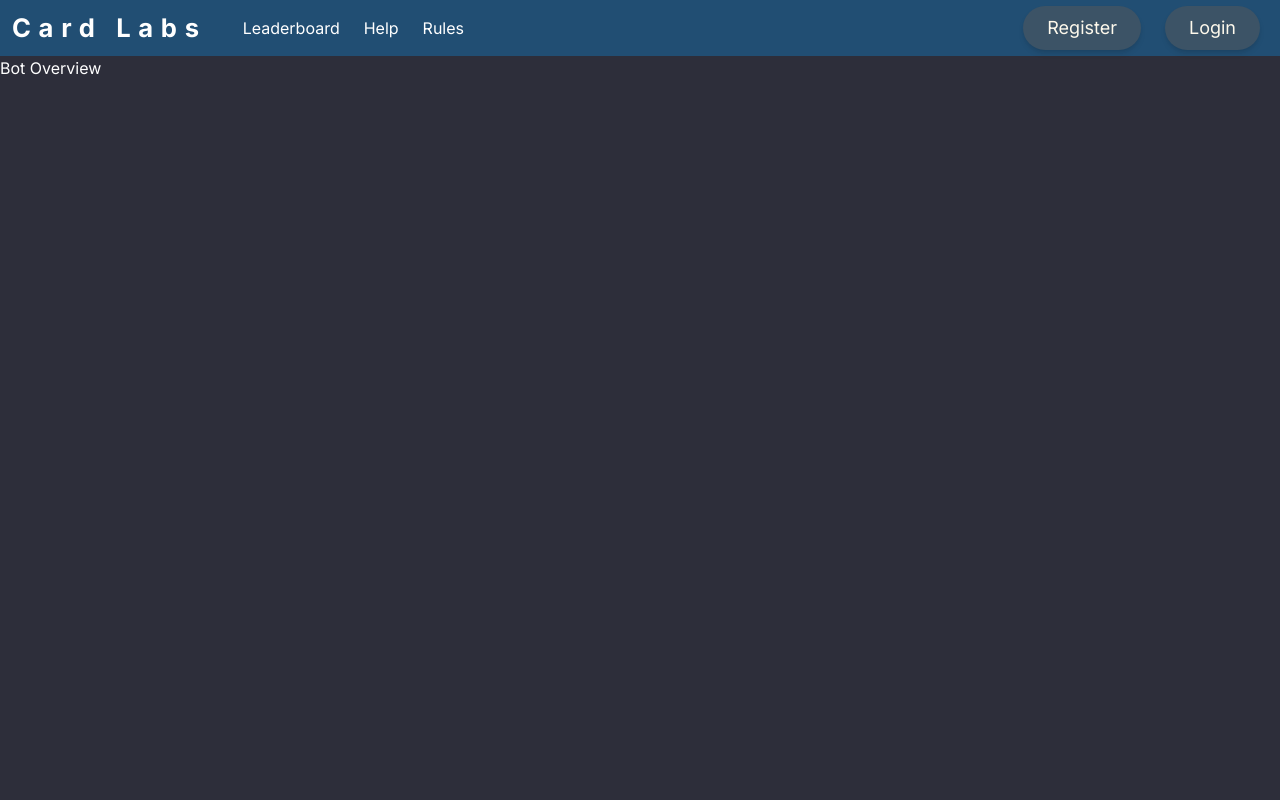
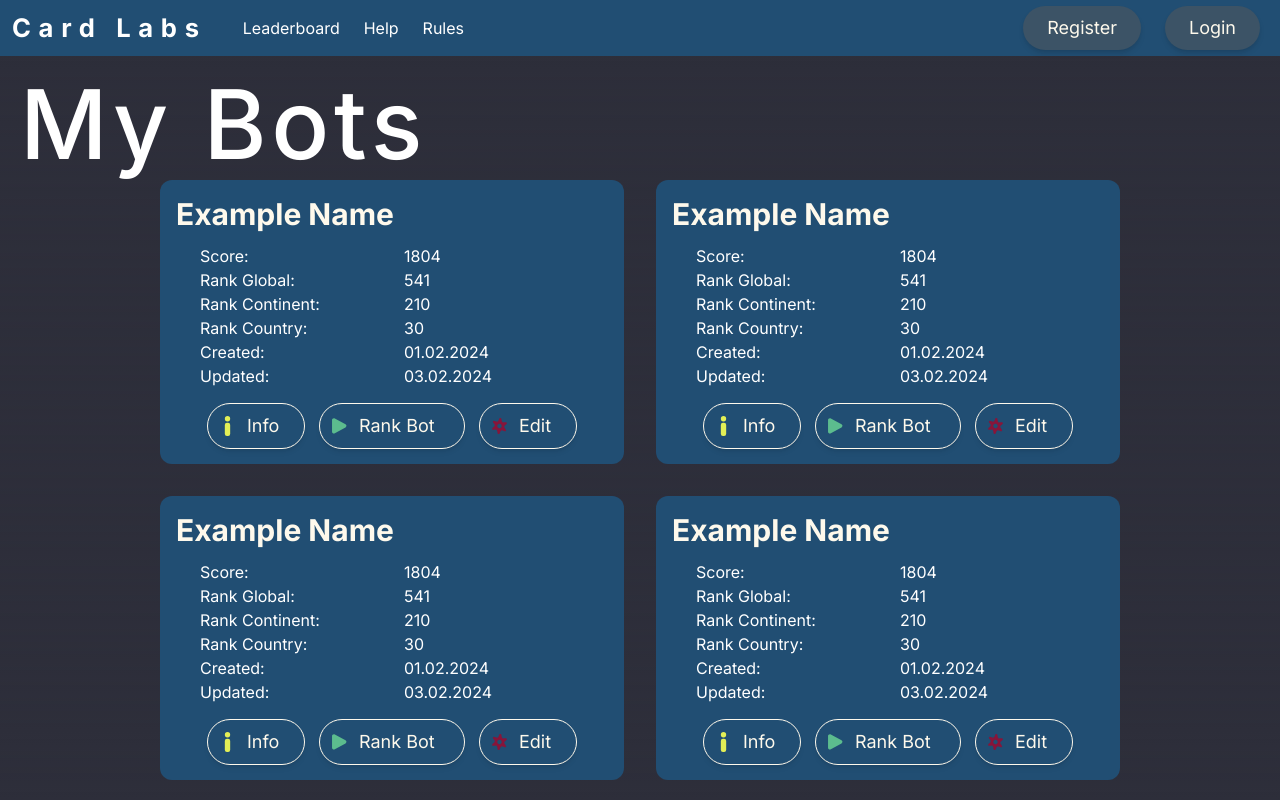
Before and after one commit to flofriday/CardLabs, a Next.js app in the folder frontend/: page /bot in a window 1280 px wide. Shown: the top 800 px of the page. Built offline with nearby package versions, Linux system fonts and the light colour scheme; no server answers.

Commit message:
[#15] - added basic bot cards

```diff
--- /dev/null
+++ b/frontend/app/bot/botCard.tsx
@@ -0,0 +1,53 @@
+"use client";
+
+import { useState } from "react";
+import IconButton, { ButtonIcon } from "../components/iconButton";
+
+export default function BotCard(): JSX.Element {
+  const [name, setName] = useState("Example Name");
+  const [score, setScore] = useState(1804);
+  const [rankGlobal, setRankGlobal] = useState(541);
+  const [rankContinent, setRankContinent] = useState(210);
+  const [rankCountry, setRankCountry] = useState(30);
+  const [createdDate, setCreatedDate] = useState("01.02.2024");
+  const [updatedDate, setUpdatedDate] = useState("03.02.2024");
+
+  return (
+    <div className="bg-primary rounded-xl w-full h-full p-4 flex flex-col justify-between">
+      <h1 className="text-text text-3xl mb-3 font-bold">{name}</h1>
+      <div className="grid grid-cols-2 ml-6">
+        <h3>Score:</h3>
+        <h3>{score}</h3>
+        <h3>Rank Global:</h3>
+        <h3>{rankGlobal}</h3>
+        <h3>Rank Continent:</h3>
+        <h3>{rankContinent}</h3>
+        <h3>Rank Country:</h3>
+        <h3>{rankCountry}</h3>
+        <h3>Created:</h3>
+        <h3>{createdDate}</h3>
+        <h3>Updated:</h3>
+        <h3>{updatedDate}</h3>
+      </div>
+      <div className="flex justify-center space-x-4 mt-4">
+        <IconButton
+          text="Info"
+          type={ButtonIcon.INFO}
+          width={"w-24"}
+          hover="hover:bg-primary_highlight"
+        />
+        <IconButton
+          text="Rank Bot"
+          type={ButtonIcon.RANK}
+          hover="hover:bg-primary_highlight"
+        />
+        <IconButton
+          text="Edit"
+          type={ButtonIcon.EDIT}
+          width={"w-24"}
+          hover="hover:bg-primary_highlight"
+        />
+      </div>
+    </div>
+  );
+}
--- a/frontend/app/bot/page.tsx
+++ b/frontend/app/bot/page.tsx
@@ -1,3 +1,20 @@
+import LeftPageHeader from "../components/leftPageHeader";
+import BotCard from "./botCard";
+
 export default function BotOverview(): JSX.Element {
-  return <div>Bot Overview</div>;
+  return (
+    <>
+      <LeftPageHeader title="My Bots" margin={5} />
+      <div className="h-full w-full flex items-center justify-center">
+        <div className="h-4/6 w-9/12 grid grid-cols-1 lg:grid-cols-2 2xl:grid-cols-3 gap-8">
+          <BotCard />
+          <BotCard />
+          <BotCard />
+          <BotCard />
+          <BotCard />
+          <BotCard />
+        </div>
+      </div>
+    </>
+  );
 }
--- a/frontend/app/components/iconButton.tsx
+++ b/frontend/app/components/iconButton.tsx
@@ -4,7 +4,9 @@ interface Props {
   text: string;
   type: ButtonIcon;
   onClick?: () => void;
-  id: string;
+  id?: string;
+  width?: string;
+  hover?: string;
 }
 
 export enum ButtonIcon {
@@ -13,6 +15,8 @@ export enum ButtonIcon {
   TEST = "test.svg",
   RANK = "rank.svg",
   DELETE = "delete.svg",
+  EDIT = "compile.svg",
+  INFO = "info.svg",
 }
 
 export default function IconButton({
@@ -20,11 +24,13 @@ export default function IconButton({
   type,
   onClick = () => {},
   id,
+  width = "w-36",
+  hover = "hover:bg-primary",
 }: Props): JSX.Element {
   return (
     <button
       onClick={onClick}
-      className="btn text-text py-2 w-36 rounded-full shadow-md text-lg outline outline-1 align-middle inline-flex items-center justify-start hover:bg-primary"
+      className={`btn text-text py-2 ${width}  rounded-full shadow-md text-lg outline outline-1 align-middle inline-flex items-center justify-start ${hover}`}
       id={id}
     >
       <Image
--- a/frontend/app/components/leftPageHeader.tsx
+++ b/frontend/app/components/leftPageHeader.tsx
@@ -1,17 +1,23 @@
 interface Props {
   title: string;
   subTitle?: string;
+  margin?: number;
 }
 
 export default function LeftPageHeader({
   title,
   subTitle = "",
+  margin = 10,
 }: Props): JSX.Element {
   return (
     <div>
       <h1
         id="leftHeading"
-        className="absolute text-6xl md:text-8xl mt-10 md:mt-16 ml-10 md:ml-16 font-medium tracking-wider inline-block w-fit"
+        className={`absolute text-6xl md:text-8xl mt-${margin} md:mt-${
+          margin + 6
+        } ml-${margin} md:ml-${
+          margin + 6
+        } font-medium tracking-wider inline-block w-fit"`}
       >
         {title}
       </h1>
```
Also changed, not shown: frontend/public/buttonIcons/info.svg (added).
